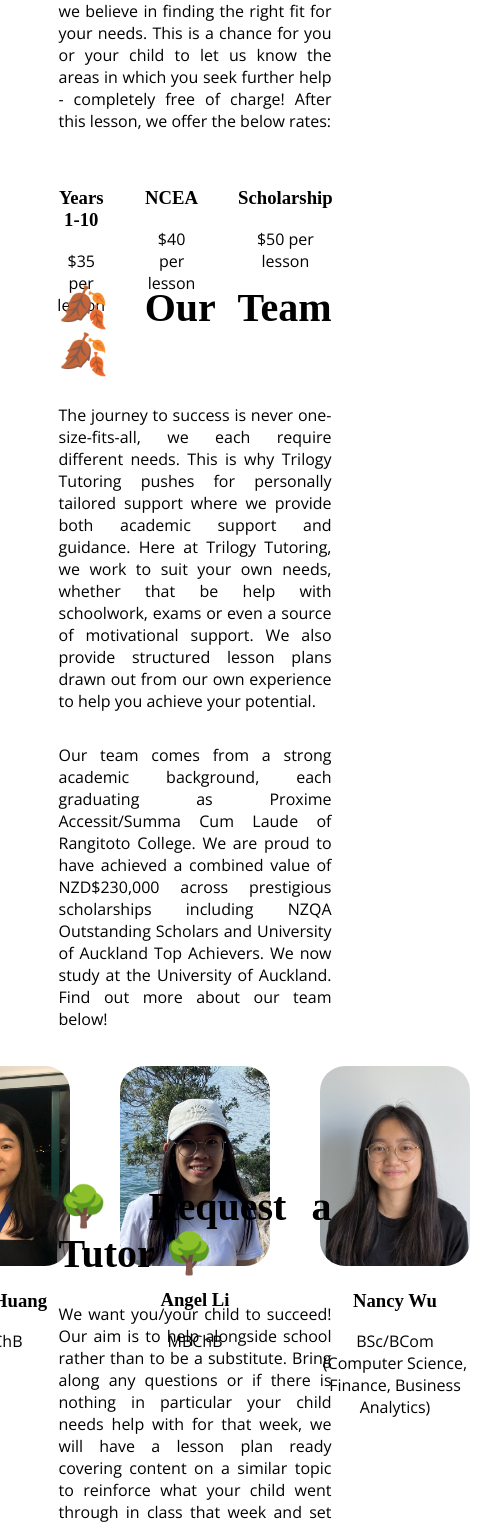
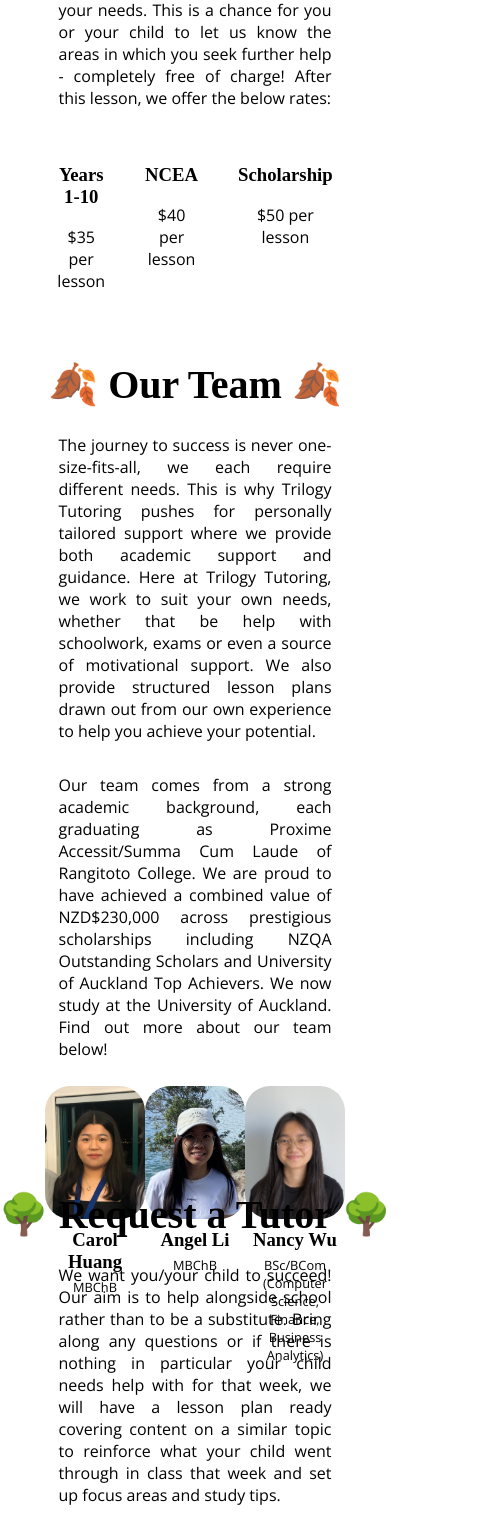
Before and after one commit to nancywu45/trilogy-tutoring, a React (Create React App) app: page / in a window 390 px wide. Shown: the part 1121-2646 px from the top of the page, 495 px wide, since content can reach past the window. Built offline with nearby package versions, Linux system fonts and the light colour scheme; a web font is replaced by a local one.

Commit message:
changed profiles to be responsive

```diff
--- a/src/pages/OurTeam.js
+++ b/src/pages/OurTeam.js
@@ -5,7 +5,7 @@ import singleArrowDown from "../images/icons/single-arrow-down.svg";
 const OurTeam = () => {
   return (
     <div id="ourteam" className="ourteam">
-      <h2 className="section-title">🍂 Our Team 🍂</h2>
+      <h2 className="sectionTitle">🍂 Our Team 🍂</h2>
       <p>
         The journey to success is never one-size-fits-all, we each require
         different needs. This is why Trilogy Tutoring pushes for personally
--- a/src/pages/RequestATutor.js
+++ b/src/pages/RequestATutor.js
@@ -4,7 +4,7 @@ import "../styles/requestatutor.css";
 function RequestATutor() {
   return (
     <div id="requestatutor" className="requestatutor">
-      <h2 className="section-title">🌳 Request a Tutor 🌳</h2>
+      <h2 className="sectionTitle">🌳 Request a Tutor 🌳</h2>
       <p>
         We want you/your child to succeed! Our aim is to help alongside school
         rather than to be a substitute. Bring along any questions or if there is
--- a/src/pages/Services.js
+++ b/src/pages/Services.js
@@ -5,7 +5,7 @@ import singleArrowDown from "../images/icons/single-arrow-down.svg";
 const Services = () => {
   return (
     <div id="services" className="services">
-      <h2 className="section-title">🌱 Our Services 🌱</h2>
+      <h2 className="sectionTitle">🌱 Our Services 🌱</h2>
       <p>
         We offer a first trial lesson because we believe in finding the right
         fit for your needs. This is a chance for you or your child to let us
--- a/src/styles/index.css
+++ b/src/styles/index.css
@@ -40,6 +40,12 @@ h3 {
   justify-content: center;
 }
 
+.sectionTitle {
+  font-size: 40px;
+  margin: 0 0 10px 0;
+  white-space: nowrap;
+}
+
 button {
   width: 320px;
   padding: 15px 0;
--- a/src/styles/ourteam.css
+++ b/src/styles/ourteam.css
@@ -28,3 +28,40 @@
 /* .degree {
   width: 150px;
 } */
+
+/* RESPONSIVE RULES */
+@media screen and (max-width: 600px) {
+  .profiles {
+    margin-top: 10px;
+  }
+
+  .profiles > .tutor > img {
+    width: 100px;
+    border-radius: 25px;
+  }
+
+  .tutor {
+    width: 100%;
+    padding: 0px;
+    margin: none;
+    text-align: center;
+  }
+
+  .tutorName {
+    margin-top: 5px;
+    margin-bottom: 5px;
+  }
+
+  .degree {
+    margin-top: 5px;
+    font-size: 0.8rem;
+  }
+}
+
+/* @media only screen and (min-width: 600px) {
+
+
+  .desktop {
+    display: inline-block;
+  }
+} */
--- a/src/styles/requestatutor.css
+++ b/src/styles/requestatutor.css
@@ -13,11 +13,15 @@
   width: 70px;
 }
 
+.submissionForm {
+  width: 100%;
+}
+
 .submissionForm label {
   display: flex;
   flex-direction: column;
   text-align: left;
-  margin-top: 10px;
+  margin-top: 15px;
 }
 
 input,
--- a/src/styles/services.css
+++ b/src/styles/services.css
@@ -7,11 +7,6 @@
   justify-content: center;
   width: 70%;
   margin: auto;
-}
-
-.section-title {
-  font-size: 40px;
-  margin: 0 0 10px 0;
 }
 
 .pricing {
```
